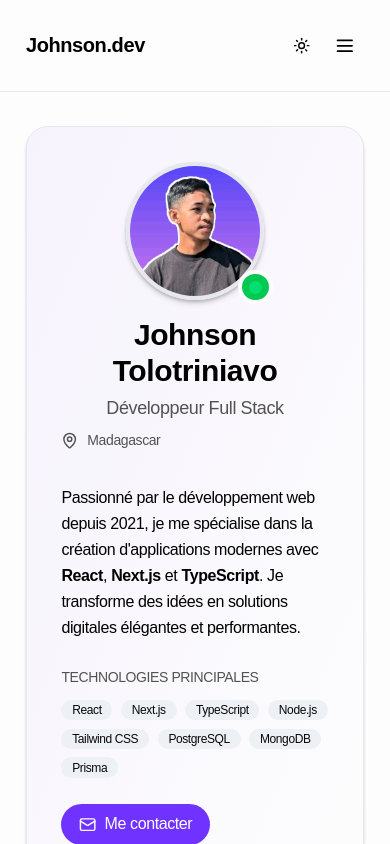
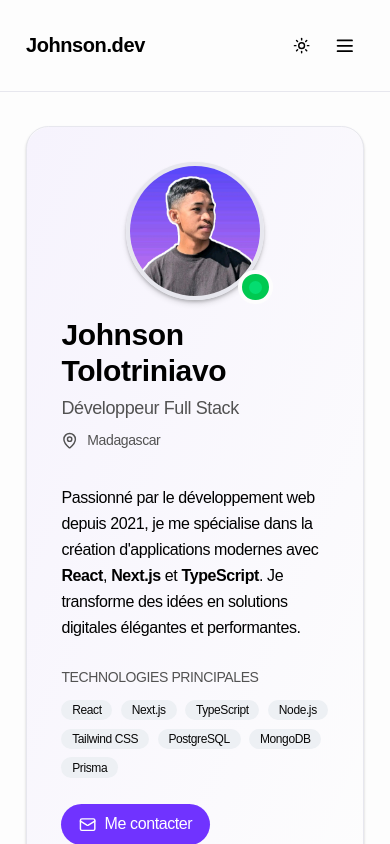
Before and after one commit to RaNiiJohnson/Portfolio-TolotriniavoJohnson, a Next.js app: page / in a window 390 px wide. Shown: the top 844 px of the page. Built offline with nearby package versions, Linux system fonts and the light colour scheme.

Commit message:
remove text-center

```diff
--- a/app/components/Portfolio/Hero.tsx
+++ b/app/components/Portfolio/Hero.tsx
@@ -23,7 +23,7 @@
               </div>
             </div>
 
-            <div className="mt-4 text-center md:text-left">
+            <div className="mt-4 md:text-left">
               <h1 className="text-3xl font-bold text-foreground">
                 Johnson Tolotriniavo
               </h1>
```
